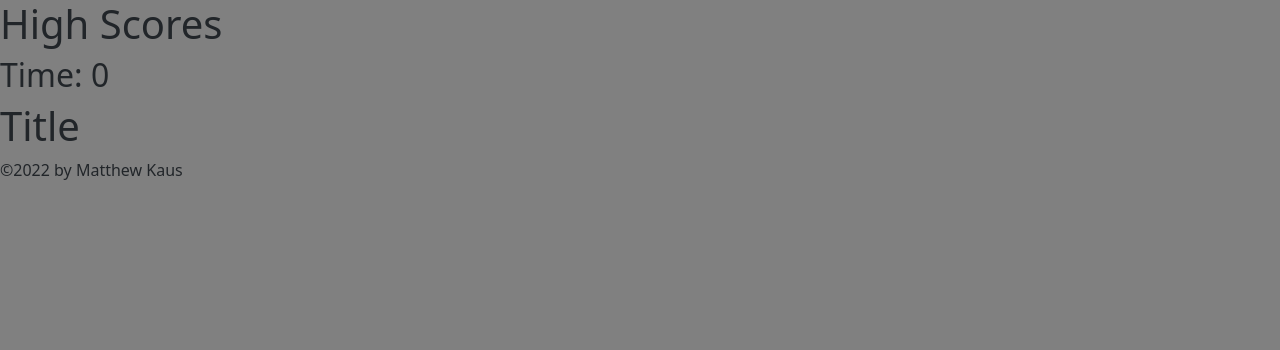
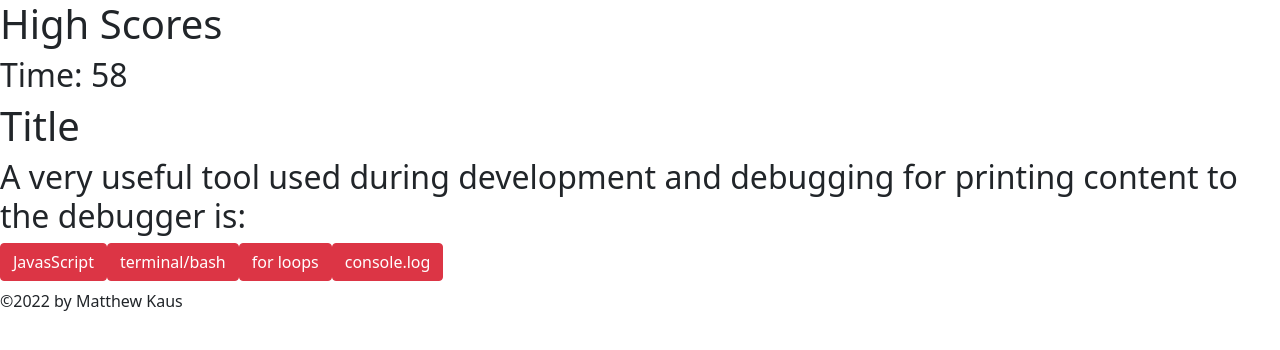
Before and after one commit to MatthewKaus/Code-Quiz, a plain HTML site: page index.html in a window 1280 px wide. Both pictures are taken after a click on the button "Start the code quiz". Drawn offline with nearby package versions, Linux system fonts and the light colour scheme.

Commit message:
added question card

```diff
--- a/assets/css/style.css
+++ b/assets/css/style.css
@@ -1,8 +1,3 @@
 * {
     box-sizing: border-box;
 }
-
-body {
-    background: grey;
-
-}
--- a/assets/js/data.js
+++ b/assets/js/data.js
@@ -29,7 +29,7 @@ var questions = [
     },
     {
         title: "A very useful tool used during development and debugging for printing content to the debugger is:",
-        choice: [
+        choices: [
             'JavasScript', 'terminal/bash', 'for loops', 'console.log'
         ],
         answer: 'console.log',
--- a/assets/js/script.js
+++ b/assets/js/script.js
@@ -6,27 +6,54 @@ var startButtonEl = document.querySelector("#start");
 
 // Global Variables
 var timeLeft = 60;
-var currentQues = 0
-
+var currentQues = 4
 
 function startTimer() {
     timeSet = setInterval(function () {
         timeLeft -= 1
         if (timeLeft <= 0) {
             clearInterval(timeSet);
+            startCard.style.display = 'block'
         }
         console.log(timeLeft)
+        timeScore.innerHTML = timeLeft
     }, 1000)
 }
-// startTimer()
 
 var start = function () {
     console.log(questions)
     startCard.style.display = 'none'
     startTimer()
+    quizQuestions()
+}
+
+function quizQuestions() {
+    questionCard.innerHTML
+
+    var titleText = document.createElement("h2")
+    titleText.textContent = questions[currentQues].title
+    questionCard.append(titleText)
+
+    var answerOne = document.createElement("button")
+    answerOne.classList.add("btn-danger","btn", "btnA1")
+    answerOne.textContent = questions[currentQues].choices[0]
+    questionCard.append(answerOne)
+
+    var answerTwo = document.createElement("button")
+    answerTwo.classList.add("btn-danger","btn", "btnA2")
+    answerTwo.textContent = questions[currentQues].choices[1]
+    questionCard.append(answerTwo)
+
+    var answerThree = document.createElement("button")
+    answerThree.classList.add("btn-danger","btn", "btnA3")
+    answerThree.textContent = questions[currentQues].choices[2]
+    questionCard.append(answerThree)
+
+    var answerThree = document.createElement("button")
+    answerThree.classList.add("btn-danger","btn", "btnA4")
+    answerThree.textContent = questions[currentQues].choices[3]
+    questionCard.append(answerThree)
 }
 
 
-
-
 startButtonEl.addEventListener("click", start)
```
